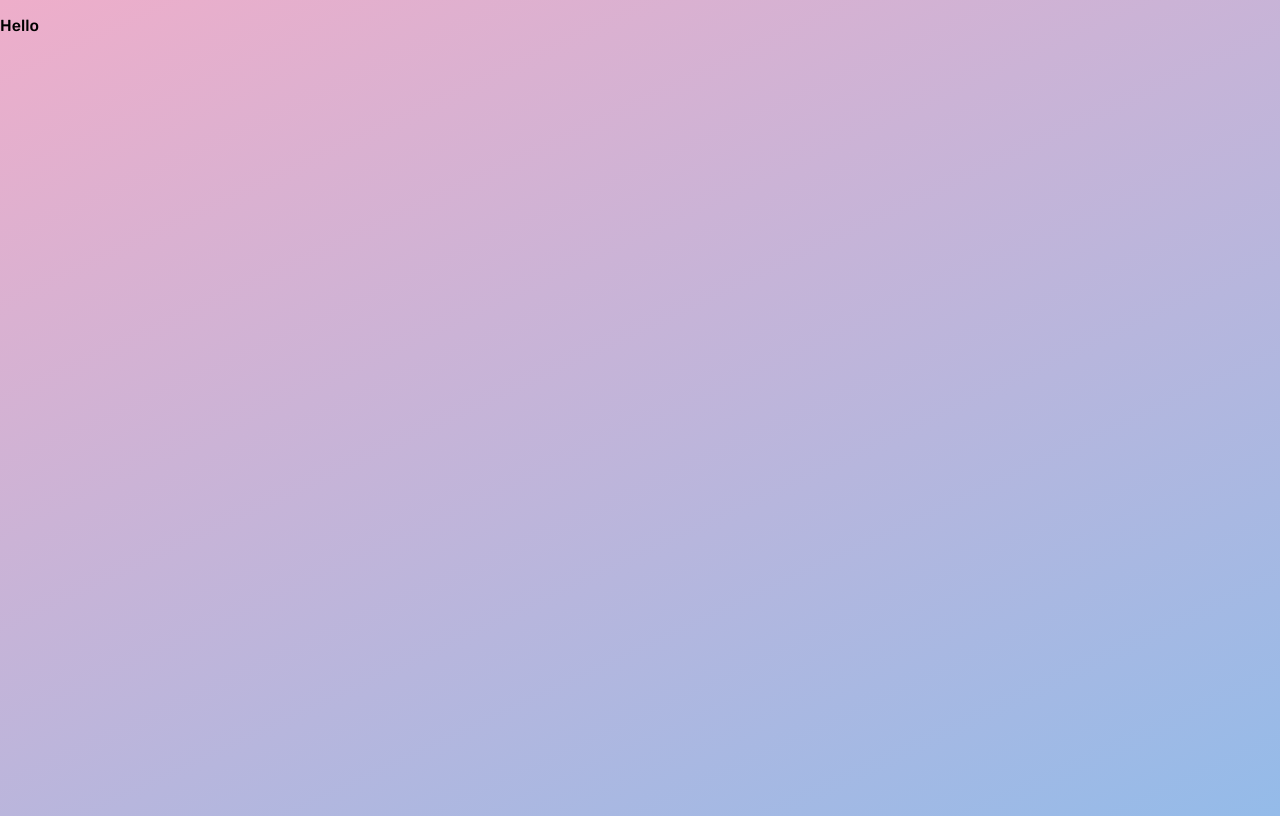
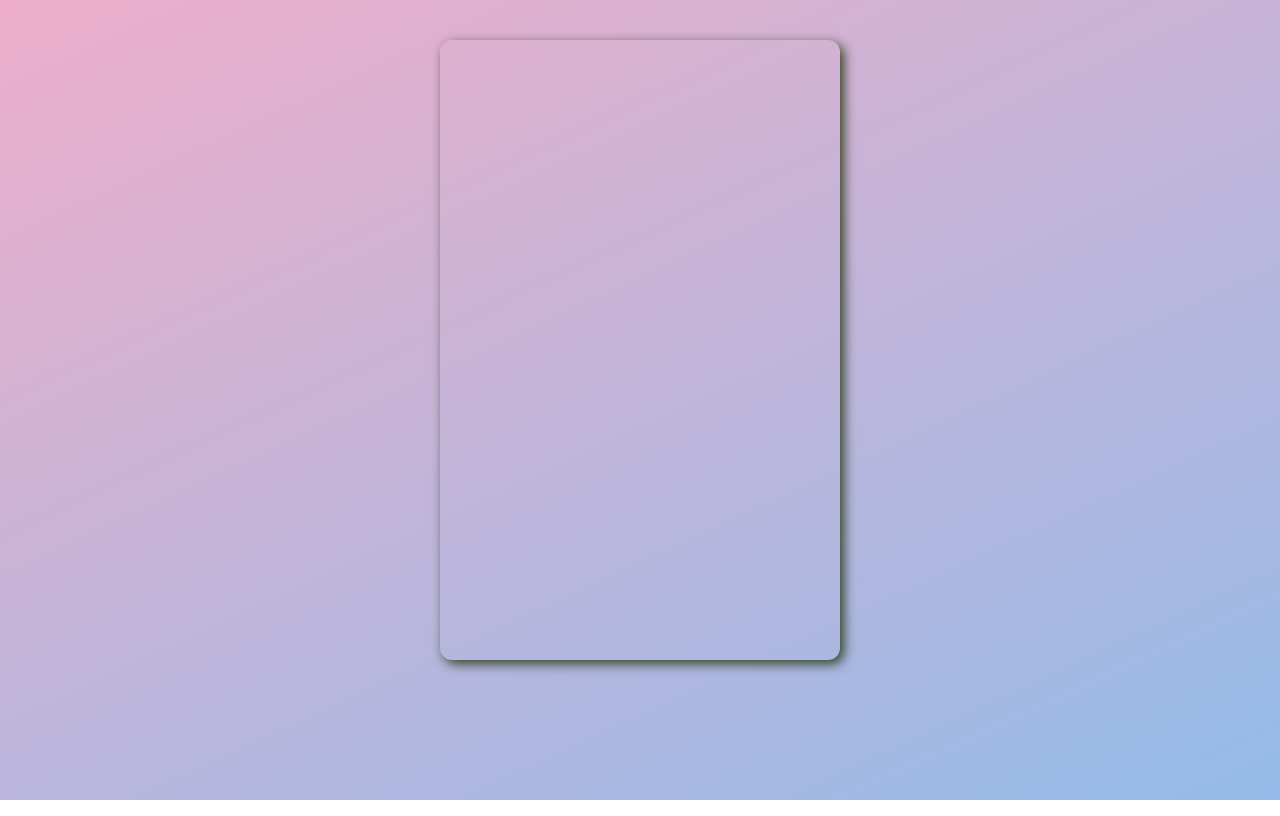
Before and after one commit to coderxpb/calculator-react, a React (Create React App) app: page / in a window 1280 px wide. Built offline with nearby package versions, Linux system fonts and the light colour scheme.

Commit message:
Add calcContainer styled object

```diff
--- a/package.json
+++ b/package.json
@@ -9,6 +9,7 @@
     "react": "^17.0.2",
     "react-dom": "^17.0.2",
     "react-scripts": "4.0.3",
+    "styled-components": "^5.3.1",
     "web-vitals": "^1.1.2"
   },
   "scripts": {
--- a/src/App.js
+++ b/src/App.js
@@ -1,11 +1,9 @@
-import logo from './logo.svg';
 import './App.scss';
+import Calculator from './components/Calculator'
 
 function App() {
   return (
-    <div className="App">
-			<p>Hello</p>
-    </div>
+		<Calculator />
   );
 }
 
--- a/src/App.scss
+++ b/src/App.scss
@@ -9,7 +9,7 @@
 }
 
 body{
-	min-height: 100vh;
 	background: rgb(238,174,202);
 	background: linear-gradient(155deg, rgba(238,174,202,1) 0%, rgba(148,187,233,1) 100%);
+	background-attachment: fixed;
 }
--- /dev/null
+++ b/src/components/Calculator.js
@@ -0,0 +1,12 @@
+import React from 'react';
+import {CalcContainer} from './calcContainer';
+
+function Calculator(props){
+	return (
+		<div>
+			<CalcContainer />
+		</div>
+	)
+}
+
+export default Calculator;
--- /dev/null
+++ b/src/components/calcContainer.js
@@ -0,0 +1,15 @@
+import styled from 'styled-components';
+
+export const CalcContainer = styled.div`
+	display: grid;
+	justify-content: center;
+	align-content: center;
+
+	width:400px;
+	margin: 40px auto;
+
+	grid-template-columns: repeat(4,100px);
+	grid-template-rows: minmax(120px, auto) repeat(5, 100px);
+	box-shadow: 4px 4px 12px #342;
+	border-radius: 12px;
+`
```
Also changed, not shown: 1 other file (tests, documents, lock files or other folders).
